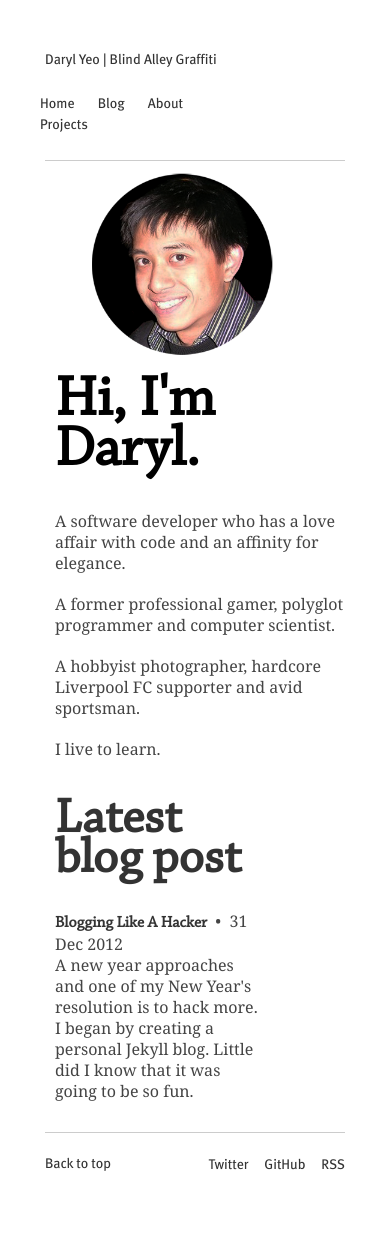
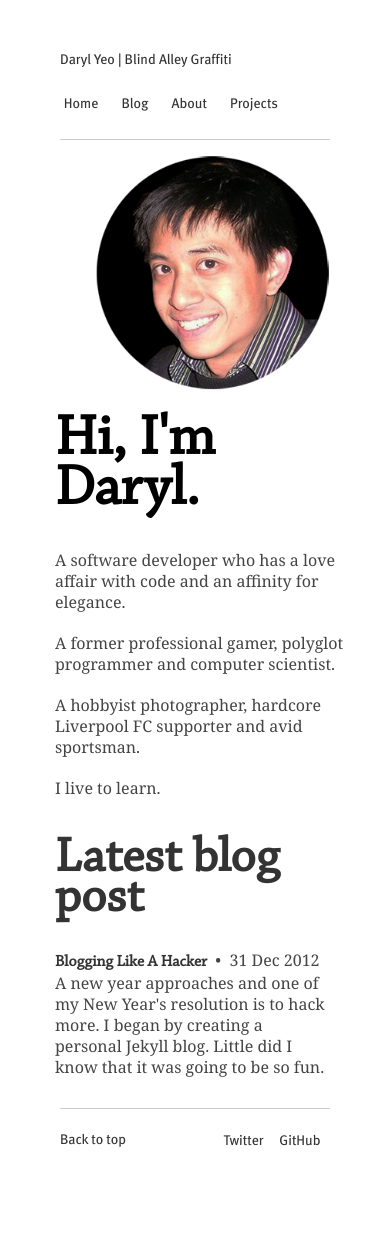
Before and after one commit to aacyun/jianxioy.github.com, a Jekyll site: the page built from index.html, in a window 390 px wide. Built offline with Jekyll 4.4.1, drawn with Linux system fonts in a browser that asks for light colours; Markdown is read by kramdown in place of the engine named in the settings; after the commit the page ends 1211 px from its top, so only the background shows below that.

Commit message:
Testing phone.

```diff
--- a/static/css/layout.css
+++ b/static/css/layout.css
@@ -227,13 +227,15 @@ a:hover {
 
 	/* Mobile Portrait Size to Mobile Landscape Size (devices and browsers) */
 	@media only screen and (max-width: 479px) {
+		#nav,
 		#logo-primary,
 		#nav-primary,
 		#avatar,
 		#latest,
+		.footer,
 		.back-to-top,
 		.offsite-links {
-			width: 70%;
+			width: 90%;
 		}
 		#home-avatar {
 			left: 30px;
```
